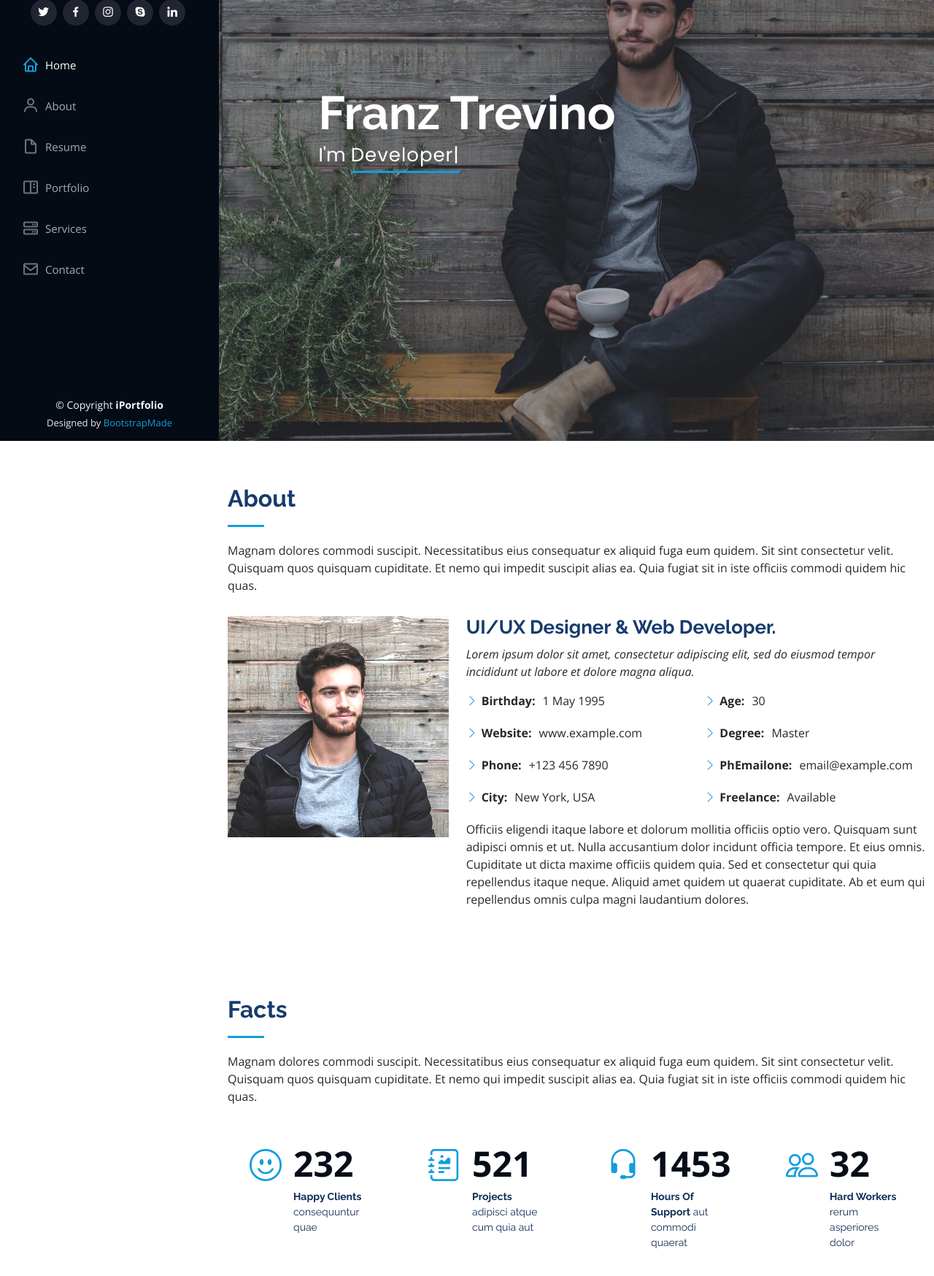
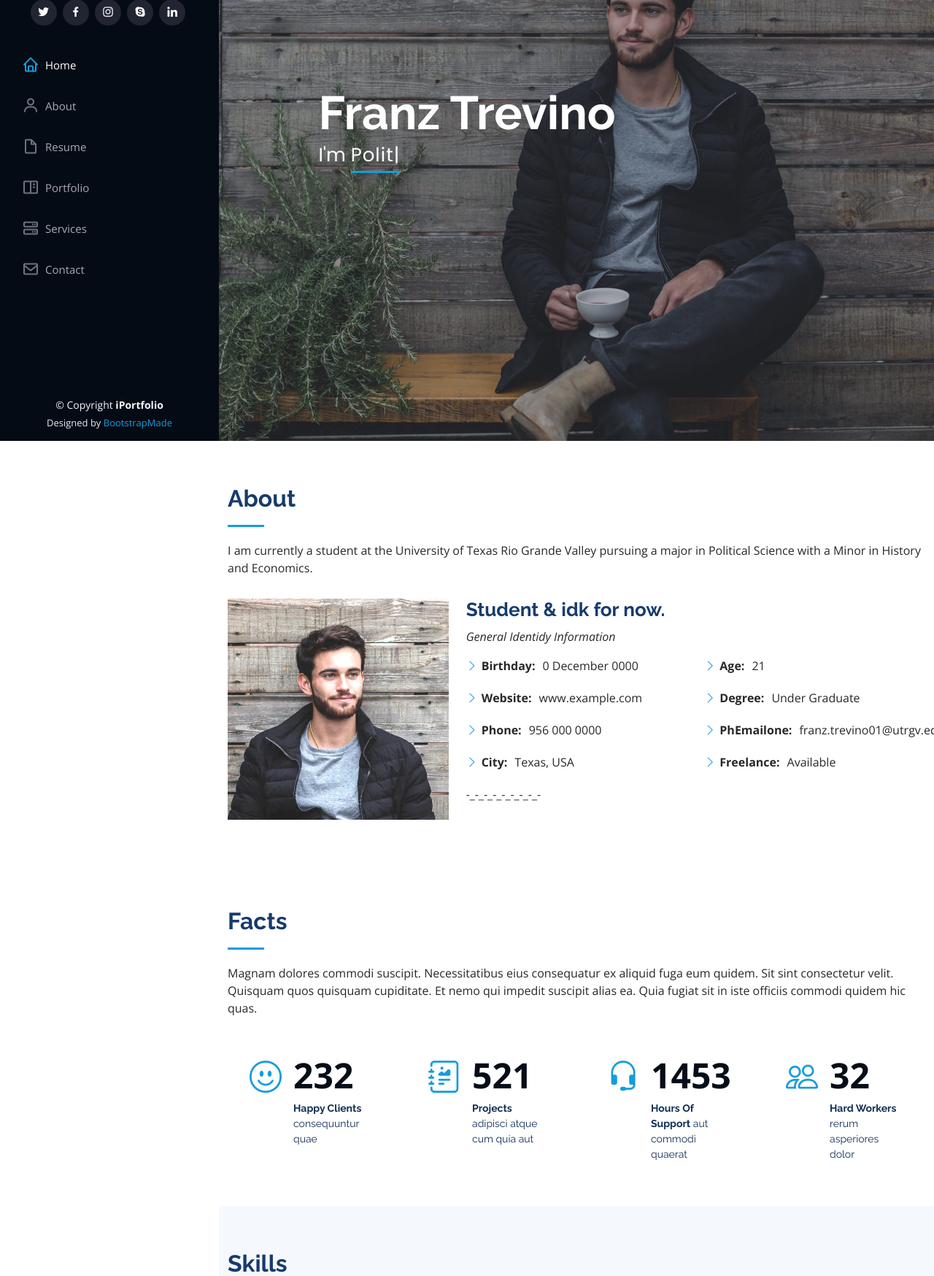
Before and after one commit to Franz1229/Intro_to_CS, a Flask app: page / in a window 1280 px wide. Shown: the part 196-1944 px from the top of the page at 73% size. Run offline with Flask 2, Linux system fonts and the light colour scheme; some libraries are stand-ins or nearby versions.

Commit message:
general changes

```diff
--- a/app.py
+++ b/app.py
@@ -8,10 +8,3 @@ app = Flask(__name__)
 @app.route('/')
 def home():
 	return render_template('index.html')
-
-# Start our application
-if __name__ == "__main__":
-	app.run(
-		debug=True,
-		port = 2050
-	)
--- a/templates/index.html
+++ b/templates/index.html
@@ -73,7 +73,7 @@
   <section id="hero" class="d-flex flex-column justify-content-center align-items-center">
     <div class="hero-container" data-aos="fade-in">
       <h1>Franz Trevino</h1>
-      <p>I'm <span class="typed" data-typed-items="Designer, Developer, Freelancer, Photographer"></span></p>
+      <p>I'm <span class="typed" data-typed-items="Political Science Student"></span></p>
     </div>
   </section><!-- End Hero -->
 
@@ -85,7 +85,7 @@
 
         <div class="section-title">
           <h2>About</h2>
-          <p>Magnam dolores commodi suscipit. Necessitatibus eius consequatur ex aliquid fuga eum quidem. Sit sint consectetur velit. Quisquam quos quisquam cupiditate. Et nemo qui impedit suscipit alias ea. Quia fugiat sit in iste officiis commodi quidem hic quas.</p>
+          <p>I am currently a student at the University of Texas Rio Grande Valley pursuing a major in Political Science with a Minor in History and Economics.</p>
         </div>
 
         <div class="row">
@@ -93,32 +93,30 @@
             <img src="static/img/profile-img.jpg" class="img-fluid" alt="">
           </div>
           <div class="col-lg-8 pt-4 pt-lg-0 content" data-aos="fade-left">
-            <h3>UI/UX Designer &amp; Web Developer.</h3>
+            <h3>Student &amp; idk for now.</h3>
             <p class="fst-italic">
-              Lorem ipsum dolor sit amet, consectetur adipiscing elit, sed do eiusmod tempor incididunt ut labore et dolore
-              magna aliqua.
+              General Identidy Information
             </p>
             <div class="row">
               <div class="col-lg-6">
                 <ul>
-                  <li><i class="bi bi-chevron-right"></i> <strong>Birthday:</strong> <span>1 May 1995</span></li>
+                  <li><i class="bi bi-chevron-right"></i> <strong>Birthday:</strong> <span>0 December 0000</span></li>
                   <li><i class="bi bi-chevron-right"></i> <strong>Website:</strong> <span>www.example.com</span></li>
-                  <li><i class="bi bi-chevron-right"></i> <strong>Phone:</strong> <span>+123 456 7890</span></li>
-                  <li><i class="bi bi-chevron-right"></i> <strong>City:</strong> <span>New York, USA</span></li>
+                  <li><i class="bi bi-chevron-right"></i> <strong>Phone:</strong> <span>956 000 0000</span></li>
+                  <li><i class="bi bi-chevron-right"></i> <strong>City:</strong> <span>Texas, USA</span></li>
                 </ul>
               </div>
               <div class="col-lg-6">
                 <ul>
-                  <li><i class="bi bi-chevron-right"></i> <strong>Age:</strong> <span>30</span></li>
-                  <li><i class="bi bi-chevron-right"></i> <strong>Degree:</strong> <span>Master</span></li>
-                  <li><i class="bi bi-chevron-right"></i> <strong>PhEmailone:</strong> <span>email@example.com</span></li>
+                  <li><i class="bi bi-chevron-right"></i> <strong>Age:</strong> <span>21</span></li>
+                  <li><i class="bi bi-chevron-right"></i> <strong>Degree:</strong> <span>Under Graduate</span></li>
+                  <li><i class="bi bi-chevron-right"></i> <strong>PhEmailone:</strong> <span>franz.trevino01@utrgv.edu</span></li>
                   <li><i class="bi bi-chevron-right"></i> <strong>Freelance:</strong> <span>Available</span></li>
                 </ul>
               </div>
             </div>
             <p>
-              Officiis eligendi itaque labore et dolorum mollitia officiis optio vero. Quisquam sunt adipisci omnis et ut. Nulla accusantium dolor incidunt officia tempore. Et eius omnis.
-              Cupiditate ut dicta maxime officiis quidem quia. Sed et consectetur qui quia repellendus itaque neque. Aliquid amet quidem ut quaerat cupiditate. Ab et eum qui repellendus omnis culpa magni laudantium dolores.
+              -_-_-_-_-_-_-_-_-
             </p>
           </div>
         </div>
```
